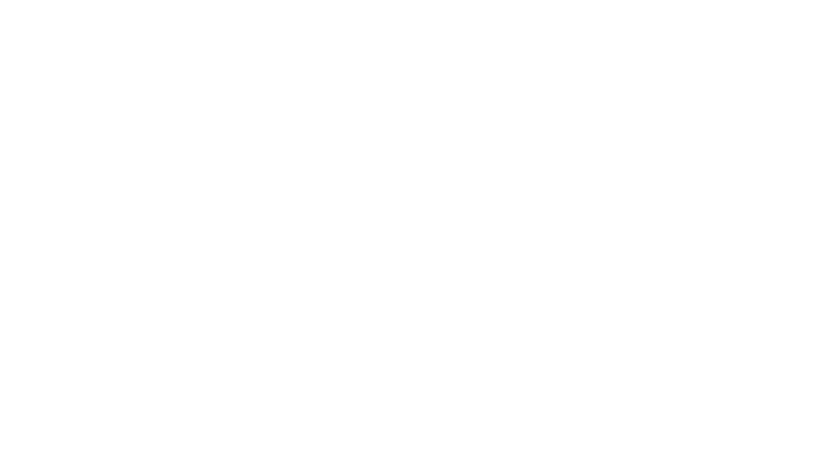
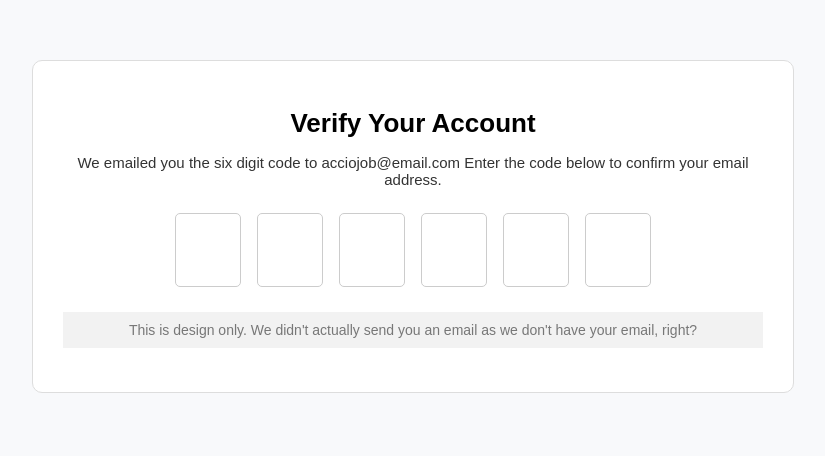
Before and after one commit to acciojob/OTP-https-ab, a website: page main.html in a window 1280 px wide. Shown: the whole page, without its empty margins (227-1052 px from the left). Drawn offline with Linux system fonts and the light colour scheme.

Commit message:
created a submission

```diff
--- a/main.html
+++ b/main.html
@@ -1,16 +1,33 @@
 <!DOCTYPE html>
+<html lang="en">
+<head>
+  <meta charset="UTF-8" />
+  <meta name="viewport" content="width=device-width, initial-scale=1.0" />
+  <title>OTP Verification</title>
+  <link rel="stylesheet" href="styles.css" />
+</head>
+<body>
+  <div class="container">
+    <h1 id="verification_heading">Verify Your Account</h1>
+    <p id="verification_subtext">
+      We emailed you the six digit code to acciojob@email.com
+      Enter the code below to confirm your email address.
+    </p>
 
-<html>
+    <div class="code-container">
+      <input type="text" maxlength="1" class="code" id="code-1" />
+      <input type="text" maxlength="1" class="code" id="code-2" />
+      <input type="text" maxlength="1" class="code" id="code-3" />
+      <input type="text" maxlength="1" class="code" id="code-4" />
+      <input type="text" maxlength="1" class="code" id="code-5" />
+      <input type="text" maxlength="1" class="code" id="code-6" />
+    </div>
 
-<head>
-	<link rel="stylesheet" href="styles.css">
-</head>
+    <p class="note">
+      This is design only. We didn't actually send you an email as we don't have your email, right?
+    </p>
+  </div>
 
-<body>
-	<!-- the entire body must be written by student -->
-    <script type="text/javascript" src="./script.js">
-</script>
-
+  <script src="script.js"></script>
 </body>
-
 </html>
--- a/script.js
+++ b/script.js
@@ -1 +1,24 @@
 //your JS code here. If required.
+const codes = document.querySelectorAll(".code");
+
+// auto focus first box
+codes[0].focus();
+
+codes.forEach((input, index)) => {
+	input.addEventListener("input", (0) => {
+		const value = e.target.value;
+		if(value.length === 1 && index< codes.length - 1) {
+			codes[index + 1].focus();
+		}
+	})
+	input.addEventListener("keydown", (e) => {
+	if(e.key === "Backspace") {
+		if(input.value === "" && index > 0) {
+			codes[index - 1].focus();
+			codes[index - 1].value = "";
+		} else {
+			input.value = "";
+		}
+	}
+})
+}
--- a/styles.css
+++ b/styles.css
@@ -1 +1,58 @@
 /*  your css code here. If applicable */
+body {
+  background-color: #f8f9fb;
+  font-family: Arial, sans-serif;
+  margin: 0;
+  padding: 0;
+  text-align: center;
+}
+
+.container {
+  background-color: white;
+  width: 80%;
+  max-width: 700px;
+  margin: 60px auto;
+  padding: 30px;
+  border-radius: 10px;
+  border: 1px solid #ddd;
+}
+
+#verification_heading {
+  font-size: 26px;
+  font-weight: bold;
+  margin-bottom: 10px;
+}
+
+#verification_subtext {
+  font-size: 15px;
+  color: #333;
+  margin-bottom: 25px;
+}
+.code-container {
+  display: flex;
+  justify-content: center;
+  margin-bottom: 25px;
+}
+
+.code {
+  width: 60px;
+  height: 70px;
+  font-size: 40px;
+  text-align: center;
+  border: 1px solid #ccc;
+  margin: 0 8px;
+  border-radius: 5px;
+}
+
+.code:focus {
+  outline: none;
+  border-color: #007bff;
+}
+
+.note {
+  background-color: #f2f2f2;
+  color: #777;
+  font-size: 14px;
+  padding: 10px;
+  border-radius: 5px;
+}
```
